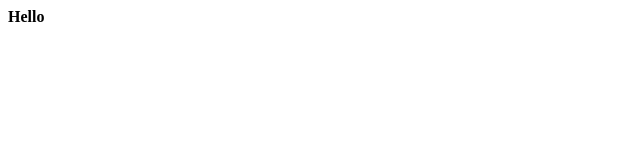
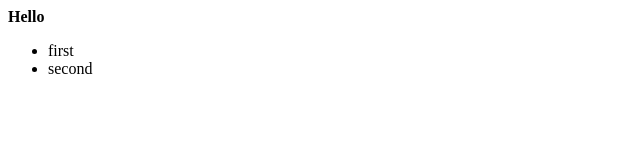
Before and after one commit to lee-kihoon/git-test, a plain HTML site: page index.html in a window 1280 px wide. Shown: the full height of the page, 0-640 px from the left. Drawn offline with Linux system fonts and the light colour scheme.

Commit message:
ul tag commit

```diff
--- a/index.html
+++ b/index.html
@@ -4,6 +4,10 @@
 	</head>
 	<body>
 		<strong>Hello</strong>
+		<ul>
+			<li>first</li>
+			<li>second</li>
+		</ul>
 	</body>
 
 </html>
```
